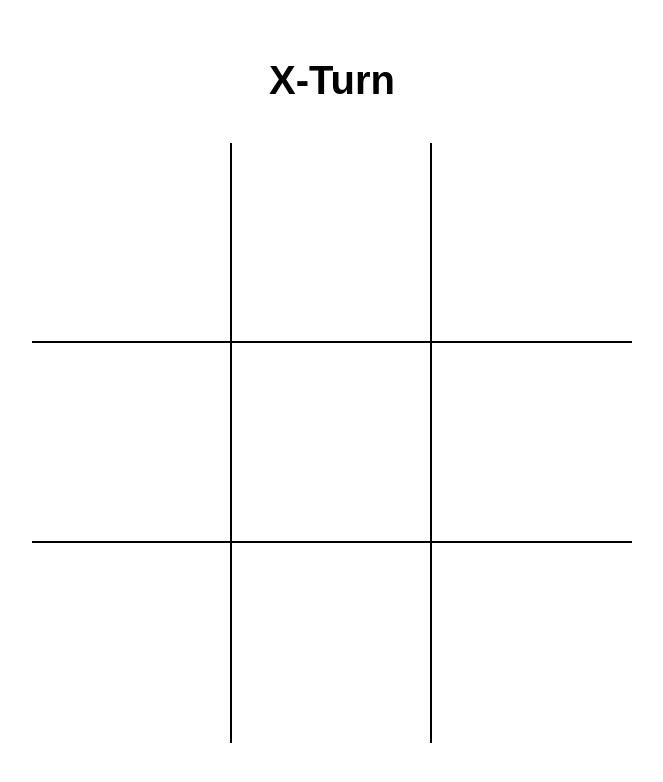
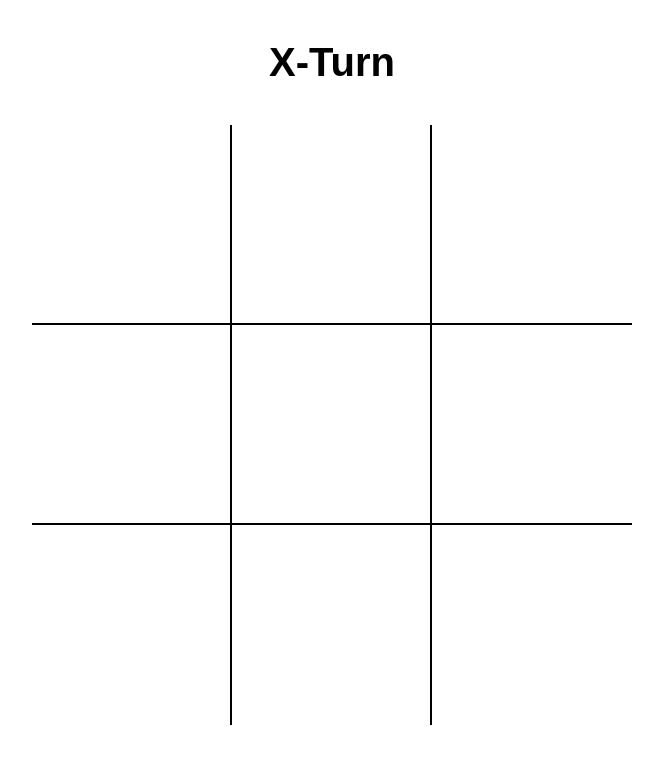
Before and after one commit to MarkusArtemov/simpleTicTacToe, a plain HTML site: page index.html in a window 1280 px wide. Shown: the whole page, without its empty margins (308-971 px from the left). Drawn offline with Linux system fonts and the light colour scheme.

Commit message:
style Anpassung

```diff
--- a/tictactoe.css
+++ b/tictactoe.css
@@ -9,13 +9,14 @@ body{
     height: 100vh;
     display: flex;
     flex-direction: column;
-    justify-content: center;
     align-items: center;
     gap: 5vmin;
+    overflow: hidden;
 }
 
 .game-status{
     font-size: 5vmin;
+    margin-top: 5vmin;
 }
 
 .gameBoard{
```
